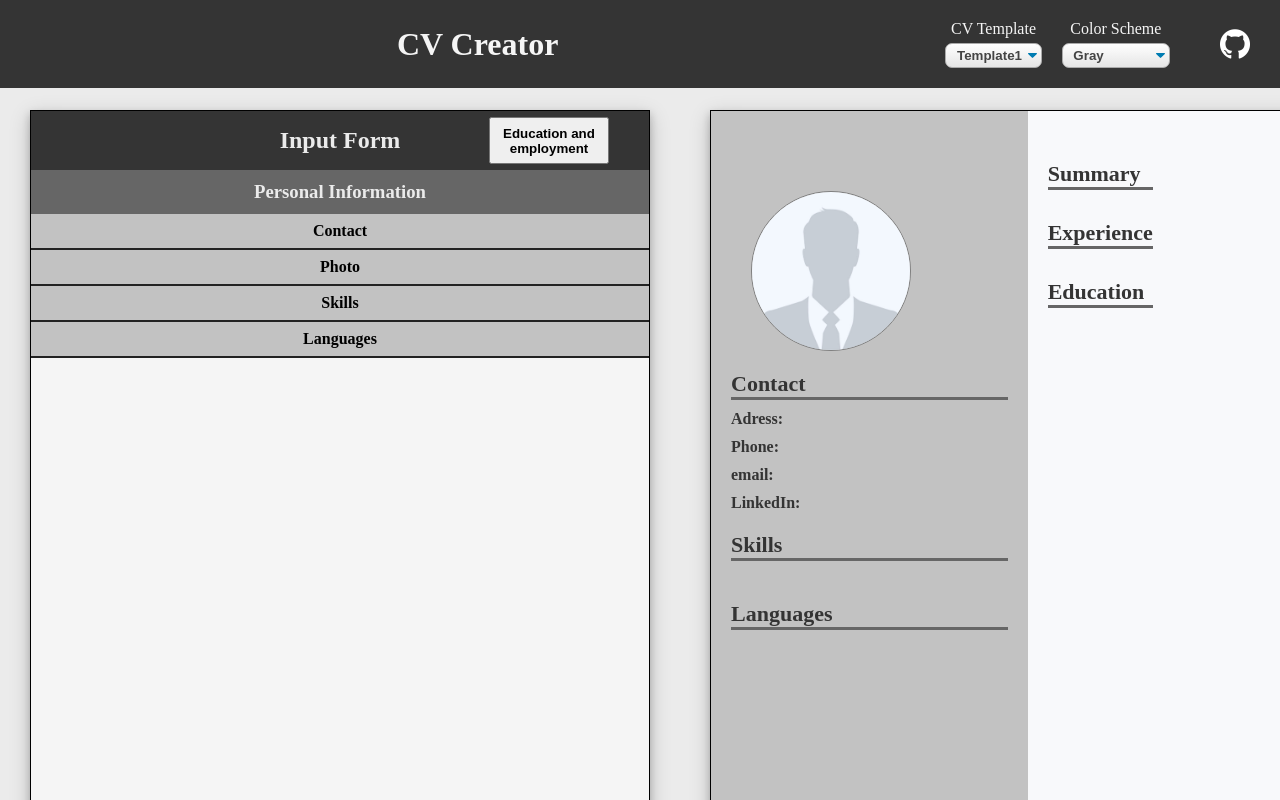
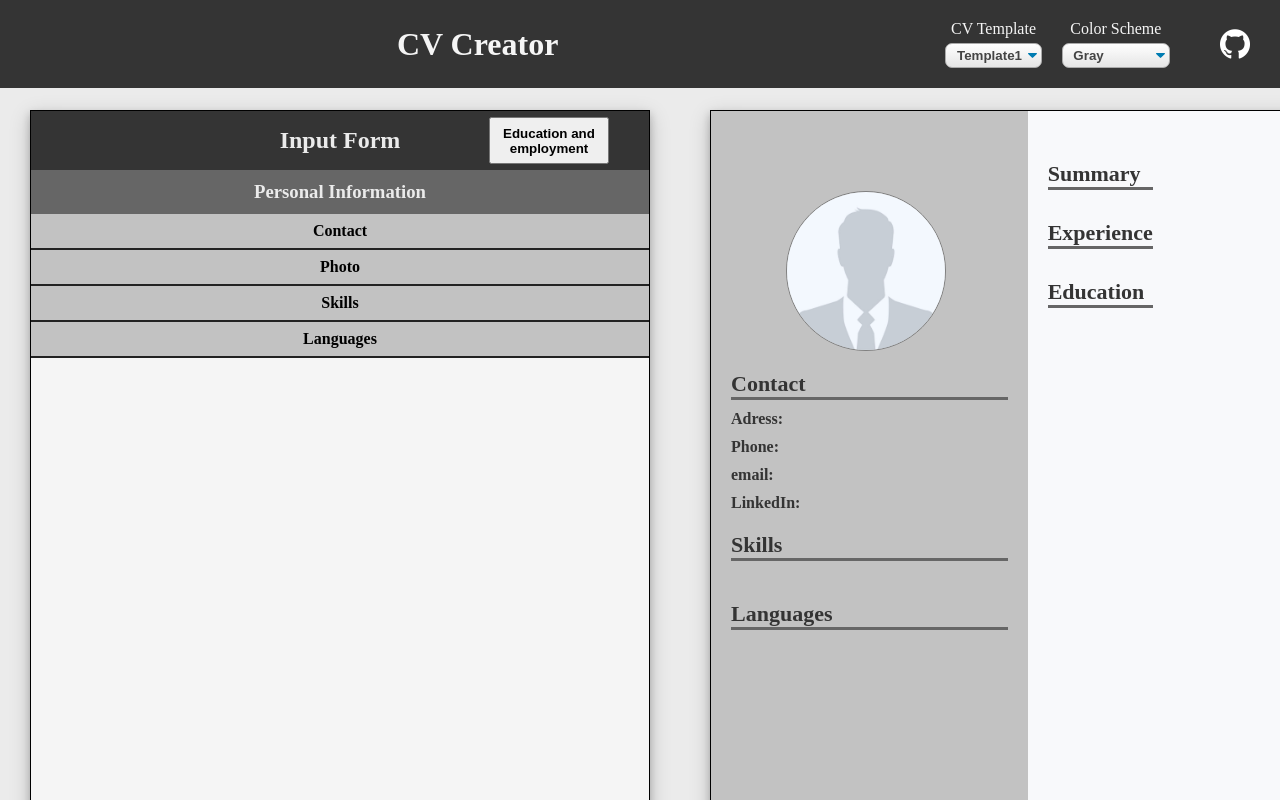
Before and after one commit to MrDando/CV-Project, a React (Create React App) app: page / in a window 1280 px wide. Shown: the top 800 px of the page. Built offline with nearby package versions, Linux system fonts and the light colour scheme.

Commit message:
Moved profile picture container in template1

```diff
--- a/src/Components/CVs/Template1/Template1.css
+++ b/src/Components/CVs/Template1/Template1.css
@@ -40,7 +40,7 @@
 
 .template1 .photo-container {
     margin-top: 20px;
-    margin-left: 20px;
+    margin-left: 55px;
     border: 1px solid gray;
     border-radius: 50%;
     height: 160px;
```
